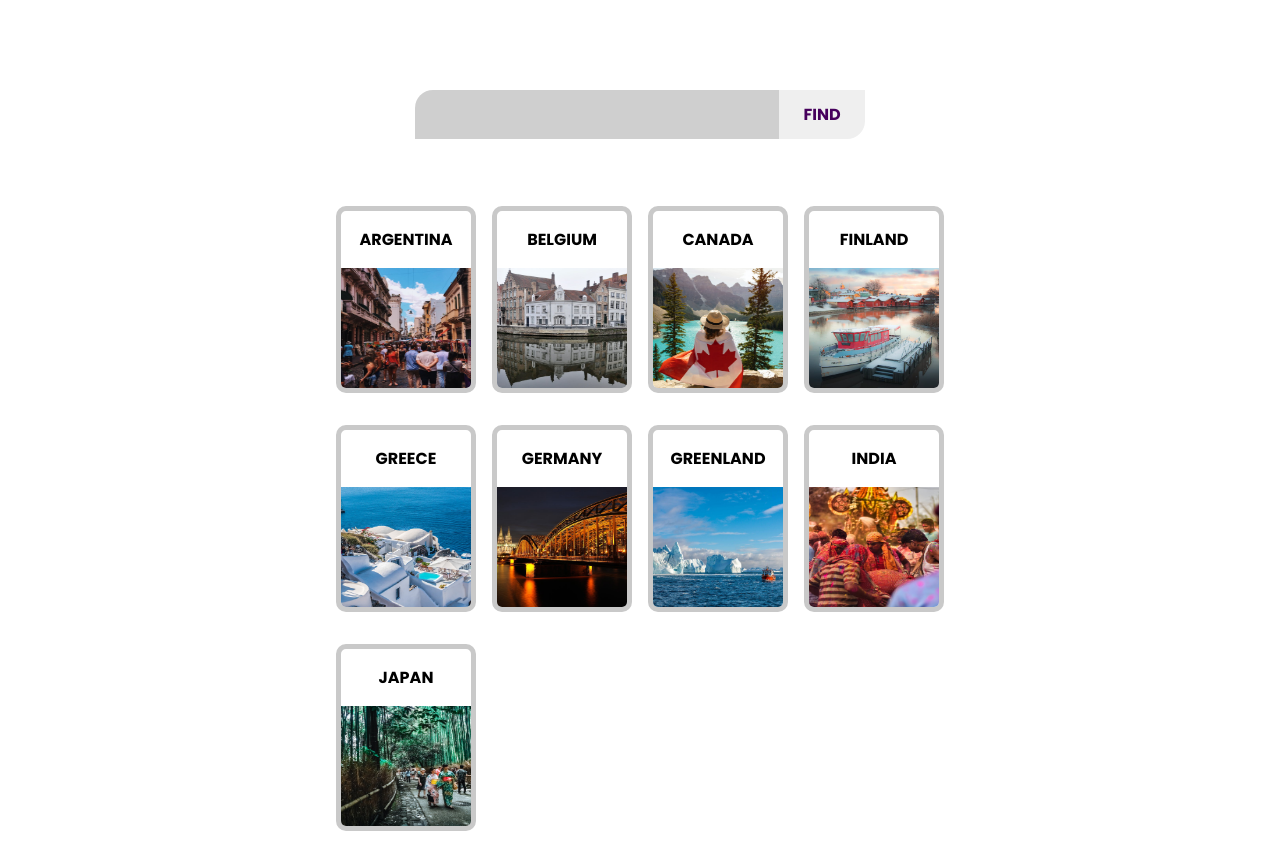
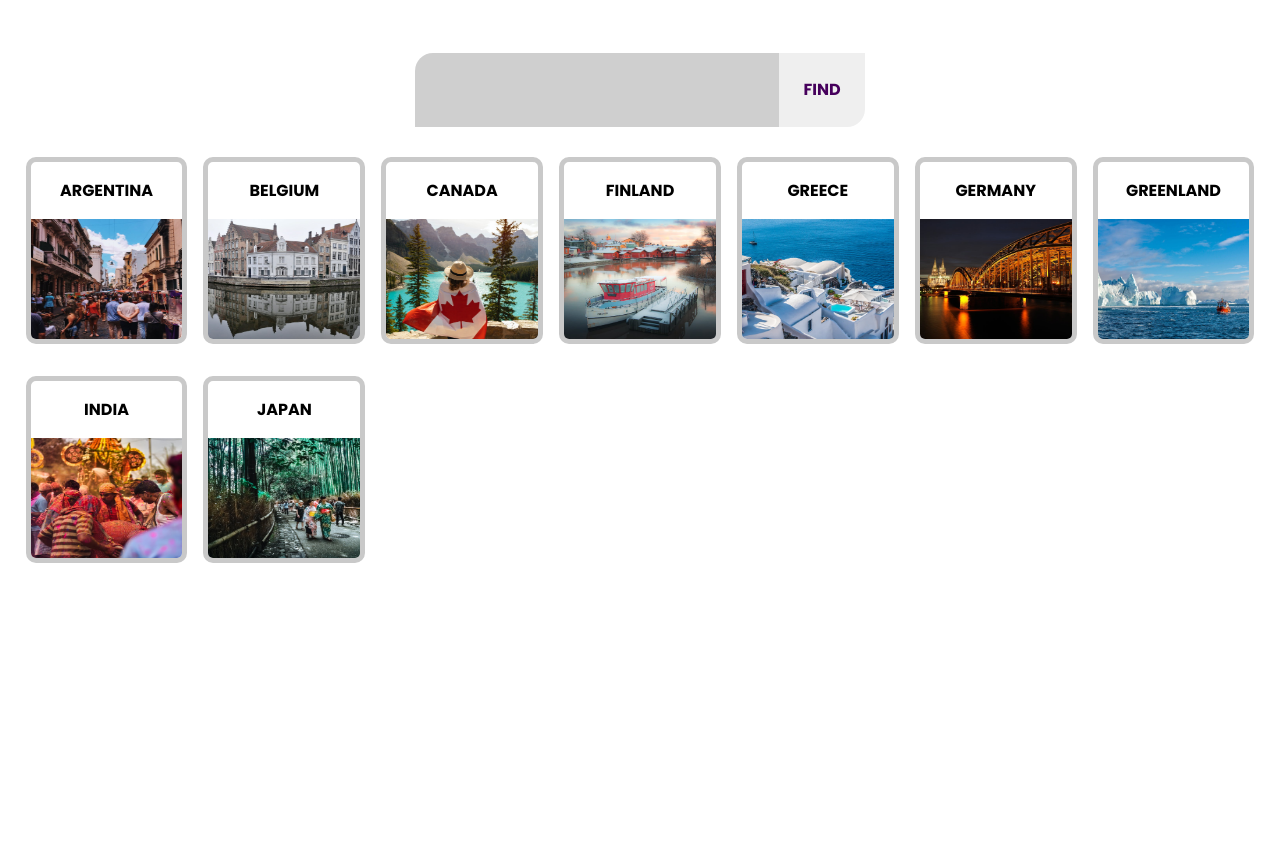
Before and after one commit to MansoorTohidi/countries, a plain HTML site: page index.html in a window 1280 px wide. After the commit the page ends 800 px from the top, so only its background shows below. Drawn offline with Linux system fonts and the light colour scheme.

Commit message:
update style

```diff
--- a/style.css
+++ b/style.css
@@ -17,6 +17,7 @@
     flex-direction: row;
     align-items: center;
     justify-content: center;
+    height: 3vh;
 }
 
 #input{
@@ -25,7 +26,7 @@
     outline: none;
     background-color: rgb(207, 207, 207);
     border-top-left-radius:18px ;
-    height: 3vh;
+
 }
 
 button{
@@ -37,7 +38,7 @@ button{
     color: rgb(70, 0, 92);
     border-bottom-right-radius:18px ;
     cursor: pointer;
-    height: 3vh;
+
 
 }
 
@@ -50,7 +51,7 @@ button:hover{
 
 #cards{
     display: grid;
-    grid-template-columns: repeat(4,140px);
+    grid-template-columns: repeat(auto-fit,minmax(150px,1fr));
 
     place-content: center;
     gap: 1rem;
```
